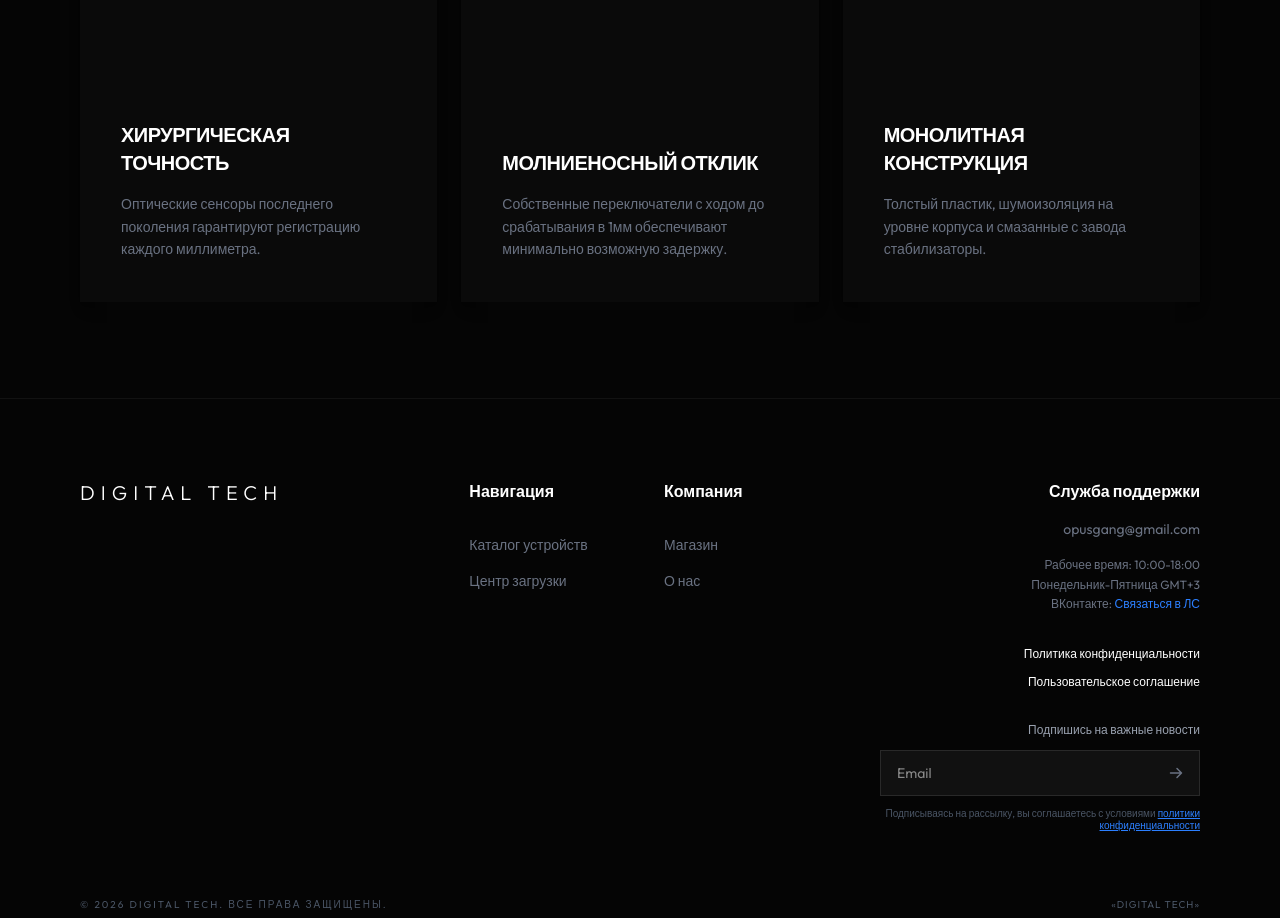
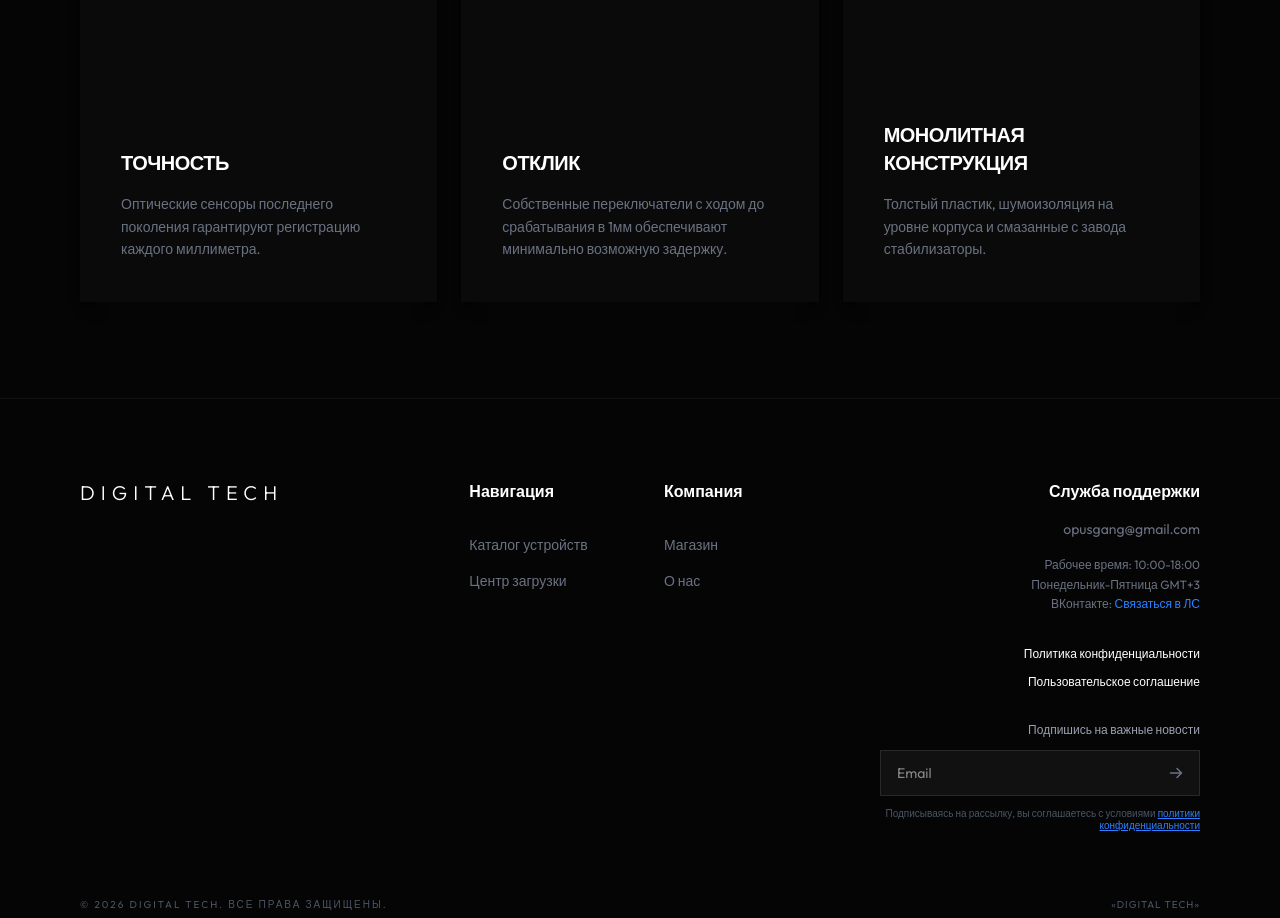
Before and after one commit to NikitaKochura/Digital-Tech-Deploy, a React (Vite) app: page / in a window 1280 px wide. Shown: the part 2000-2918 px from the top of the page. Built offline with nearby package versions, Linux system fonts and the light colour scheme.

Commit message:
fix: Мини правки, текст мейн-каталог.

```diff
--- a/src/pages/Catalog.jsx
+++ b/src/pages/Catalog.jsx
@@ -30,7 +30,7 @@ export default function Catalog() {
         className="flex flex-col md:flex-row md:items-end justify-between mb-16 gap-8"
       >
         <div>
-          <h1 className="text-5xl md:text-6xl font-bold tracking-tighter mb-4">Оборудование.</h1>
+          <h1 className="text-5xl md:text-6xl font-bold tracking-tighter mb-4">Оборудование</h1>
           <p className="text-gray-400 max-w-md text-sm leading-relaxed">Высокоточные инструменты для достижения абсолютного превосходства.</p>
         </div>
 
--- a/src/pages/Home.jsx
+++ b/src/pages/Home.jsx
@@ -59,7 +59,7 @@ export default function Home() {
   return (
     <div className="flex flex-col relative w-full bg-[#050505] min-h-screen font-sans overflow-x-hidden" ref={containerRef}>
 
-      {/* 1. HERO SECTION */}
+      {/* 1. Блок-видос и Hero */}
       <section className="relative min-h-[100dvh] flex items-center justify-start bg-[#050505] px-8 md:px-20 pt-20">
         <div className="absolute inset-0 bg-gradient-to-r from-black via-black/80 to-transparent z-10 w-full" />
 
@@ -120,10 +120,10 @@ export default function Home() {
         </motion.div>
       </section>
 
-      {/* 2. SLIDING CAROUSEL SECTION */}
+      {/* 2. Блок-карусель*/}
       <section className="relative z-20 w-full py-12 md:py-24 flex items-center justify-center min-h-[600px] md:min-h-[800px] bg-[#050505]">
 
-        {/* Left Arrow (Outside) */}
+        {/* Левая стрелка */}
         <button
           onClick={() => paginate(-1)}
           className="absolute left-2 md:left-8 top-1/2 -translate-y-1/2 text-gray-600 hover:text-white transition-colors z-30"
@@ -131,7 +131,7 @@ export default function Home() {
           <CaretLeft size={48} weight="light" />
         </button>
 
-        {/* Carousel Container (Rounded Box) */}
+        {/* Карусель */}
         <div className="relative w-[85%] max-w-[1600px] h-[500px] md:h-[650px] rounded-[24px] md:rounded-[32px] overflow-hidden bg-[#111] shadow-2xl">
           <AnimatePresence initial={false} custom={direction}>
             <motion.div
@@ -171,7 +171,7 @@ export default function Home() {
             </motion.div>
           </AnimatePresence>
 
-          {/* Dots Indicator */}
+          {/* Средние кнопки карусель */}
           <div className="absolute bottom-6 left-1/2 -translate-x-1/2 flex items-center gap-3 z-30">
             {SLIDES.map((_, idx) => {
               const isActive = idx === current;
@@ -190,7 +190,7 @@ export default function Home() {
           </div>
         </div>
 
-        {/* Right Arrow (Outside) */}
+        {/* Правая стрелка */}
         <button
           onClick={() => paginate(1)}
           className="absolute right-2 md:right-8 top-1/2 -translate-y-1/2 text-gray-600 hover:text-white transition-colors z-30"
@@ -200,7 +200,7 @@ export default function Home() {
 
       </section>
 
-      {/* 3. QUALITY / FEATURES SECTION */}
+      {/* 3.Блок - качество*/}
       <section className="relative z-20 px-8 md:px-20 py-24 max-w-[1600px] mx-auto w-full">
         <motion.h2
           initial={{ opacity: 0, y: 20 }}
@@ -218,7 +218,7 @@ export default function Home() {
           >
             <Crosshair size={32} className="text-white mb-auto" weight="regular" />
             <div>
-              <h3 className="text-lg md:text-xl font-bold mb-4 tracking-tight text-white uppercase">ХИРУРГИЧЕСКАЯ ТОЧНОСТЬ</h3>
+              <h3 className="text-lg md:text-xl font-bold mb-4 tracking-tight text-white uppercase">ТОЧНОСТЬ</h3>
               <p className="text-gray-500 text-sm leading-relaxed">Оптические сенсоры последнего поколения гарантируют регистрацию каждого миллиметра.</p>
             </div>
           </motion.div>
@@ -229,7 +229,7 @@ export default function Home() {
           >
             <Lightning size={32} className="text-white mb-auto" weight="regular" />
             <div>
-              <h3 className="text-lg md:text-xl font-bold mb-4 tracking-tight text-white uppercase">МОЛНИЕНОСНЫЙ ОТКЛИК</h3>
+              <h3 className="text-lg md:text-xl font-bold mb-4 tracking-tight text-white uppercase">ОТКЛИК</h3>
               <p className="text-gray-500 text-sm leading-relaxed">Собственные переключатели с ходом до срабатывания в 1мм обеспечивают минимально возможную задержку.</p>
             </div>
           </motion.div>
```
